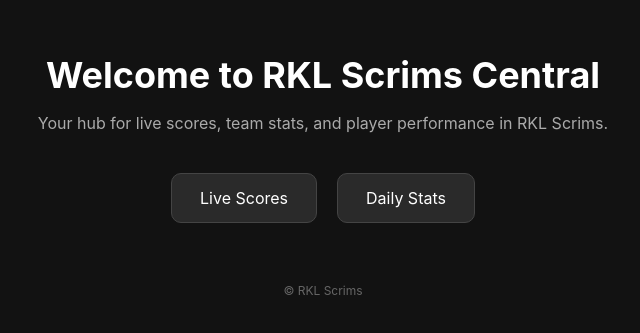
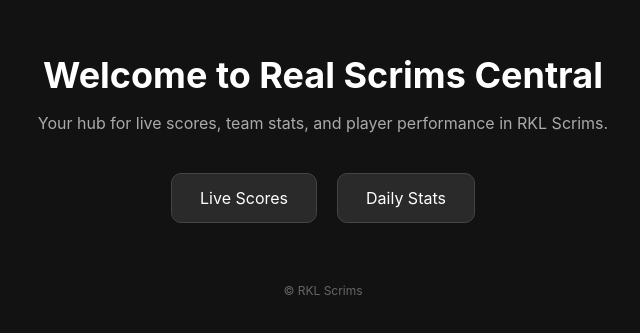
Before and after one commit to tomfc23/rkl-scrims, a plain HTML site: page index.html in a window 1280 px wide. Shown: the part 225-558 px from the top of the page, without its empty margins (317-957 px from the left). Drawn offline with Linux system fonts and the light colour scheme.

Commit message:
Update index.html

```diff
--- a/index.html
+++ b/index.html
@@ -5,7 +5,7 @@
   <meta name="viewport" content="width=device-width, initial-scale=1" />
 
   <!-- ✏️ Customize this title for your league/site -->
-  <title>RKL Scrims Home</title>
+  <title>Real Scrims Home</title>
 
   <style>
     * {
@@ -72,7 +72,7 @@
 <body>
 
   <!-- ✏️ Customize your main heading -->
-  <h1>Welcome to RKL Scrims Central</h1>
+  <h1>Welcome to Real Scrims Central</h1>
 
   <!-- ✏️ Update this description to fit your league -->
   <p>Your hub for live scores, team stats, and player performance in RKL Scrims.</p>
```
